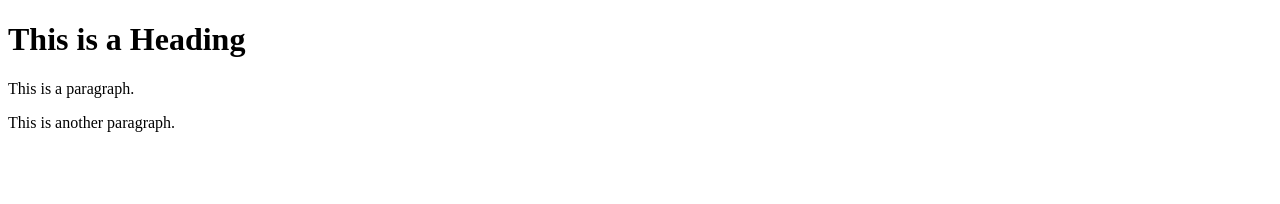
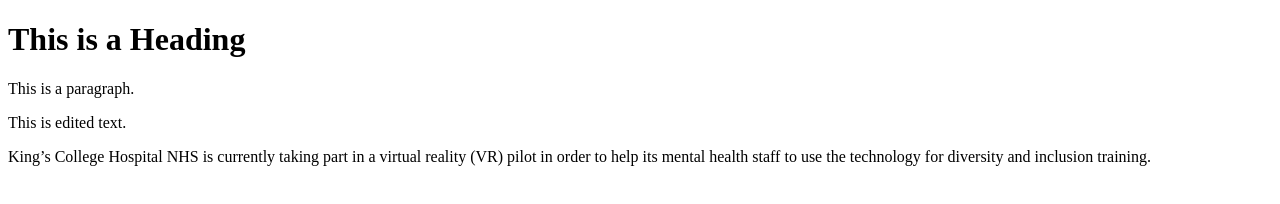
Before and after one commit to chrchgrm/bookish-succotash, a plain HTML site: page index.html in a window 1280 px wide. Drawn offline with Linux system fonts and the light colour scheme.

Commit message:
Some needed changes

```diff
--- a/index.html
+++ b/index.html
@@ -10,6 +10,7 @@
 <body>
  <h1>This is a Heading</h1>
  <p>This is a paragraph.</p>
- <p>This is another paragraph.</p>
+ <p>This is edited text.</p>
+<div>King’s College Hospital NHS is currently taking part in a virtual reality (VR) pilot in order to help its mental health staff to use the technology for diversity and inclusion training.</div>
 </body>
 </html>
```
Also changed, not shown: style.css (added).
